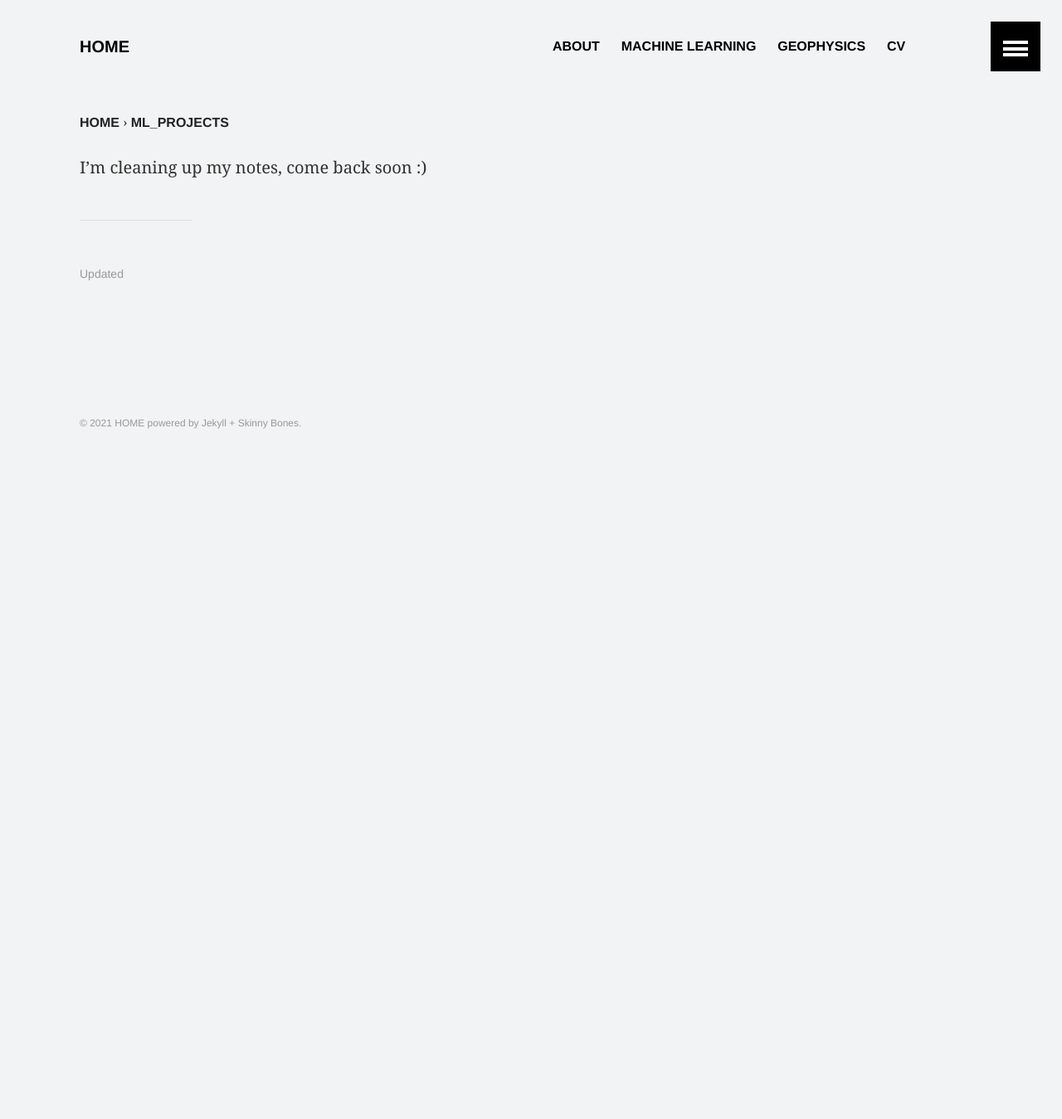
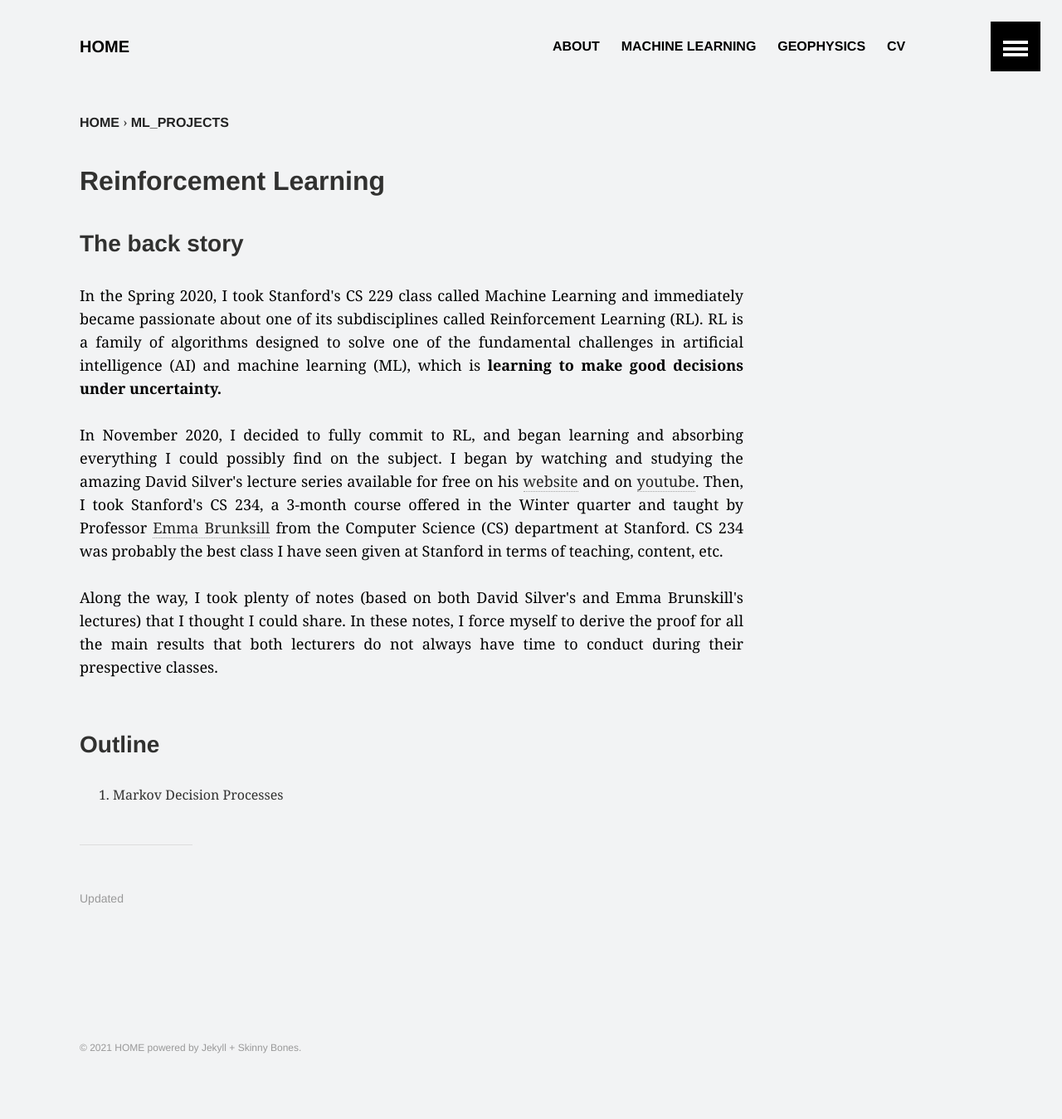
Before and after one commit to gbarnier/gbarnier.github.io, a Jekyll site: the page built from _posts/machine_learning/2021-03-14-cs234.md, in a window 1280 px wide. Shown: the whole page at 83% size. Built offline with Jekyll 4.4.1, drawn with Linux system fonts in a browser that asks for light colours; before the commit the page ends 900 px from its top, so only the background shows below that.

Commit message:
Update 2021-03-14-cs234.md

```diff
--- a/_posts/machine_learning/2021-03-14-cs234.md
+++ b/_posts/machine_learning/2021-03-14-cs234.md
@@ -1,10 +1,9 @@
 ---
 layout: media
-title: "Reinforcement Learning: My notes from Stanford's CS 234"
+title: "My Notes on Reinforcement Learning"
 categories: ml_projects
-tag: CS 234 Notes
-excerpt: "I recently took Stanford's CS 234 course, here are some of my notes from this great class"
-permalink: "cs234-notes"
+excerpt: "These are my notes from Stanford's CS 234 and David Silver's lecture series"
+permalink: cs234
 ads: false
 modified: " "
 share: false
@@ -12,4 +11,49 @@ image:
   teaser: rl-logo.png
 ---
 
-I'm cleaning up my notes, come back soon :)
+<style>
+
+.icon-fig{
+    width: 250px;
+    height: 200px;
+    }
+.description-title{
+    width: 220px;
+    text-align: left;
+    margin-bottom: -0.5em;
+    color: black;
+    font-size: 22px;
+    font-family: Calibri;
+}
+
+.description-text{
+    width: 220px;
+    text-align: left;
+    margin-bottom: -0.5em;
+    color: black;
+    font-size: 18px;
+}
+.paragraph{
+    text-align: justify;
+    font-size: 18px;
+    margin-bottom: 1.0em;
+    width: 800px;
+    color: black;
+}
+
+</style>
+
+<h2>Reinforcement Learning</h2>
+<h3>The back story</h3>
+<p class="paragraph">
+In the Spring 2020, I took Stanford's CS 229 class called Machine Learning and immediately became passionate about one of its subdisciplines called Reinforcement Learning (RL). RL is a family of algorithms designed to solve one of the fundamental challenges in artificial intelligence (AI) and machine learning (ML), which is <b>learning to make good decisions under uncertainty.</b><br/><br/>
+
+In November 2020, I decided to fully commit to RL, and began learning and absorbing everything I could possibly find on the subject. I began by watching and studying the amazing David Silver's lecture series available for free on his <a href="https://www.davidsilver.uk/teaching/"> website</a> and on <a href="https://www.youtube.com/watch?v=2pWv7GOvuf0">youtube</a>. Then, I took Stanford's CS 234, a 3-month course offered in the Winter quarter and taught by Professor <a href="https://cs.stanford.edu/people/ebrun/">Emma Brunksill</a> from the Computer Science (CS) department at Stanford. CS 234 was probably the best class I have seen given at Stanford in terms of teaching, content, etc. <br/><br/>
+
+Along the way, I took plenty of notes (based on both David Silver's and Emma Brunskill's lectures) that I thought I could share. In these notes, I force myself to derive the proof for all the main results that both lecturers do not always have time to conduct during their prespective classes. <br/><br/>
+</p>
+
+<h3>Outline</h3>
+<ol type = "1">
+<li> Markov Decision Processes</li>
+</ol>
```
